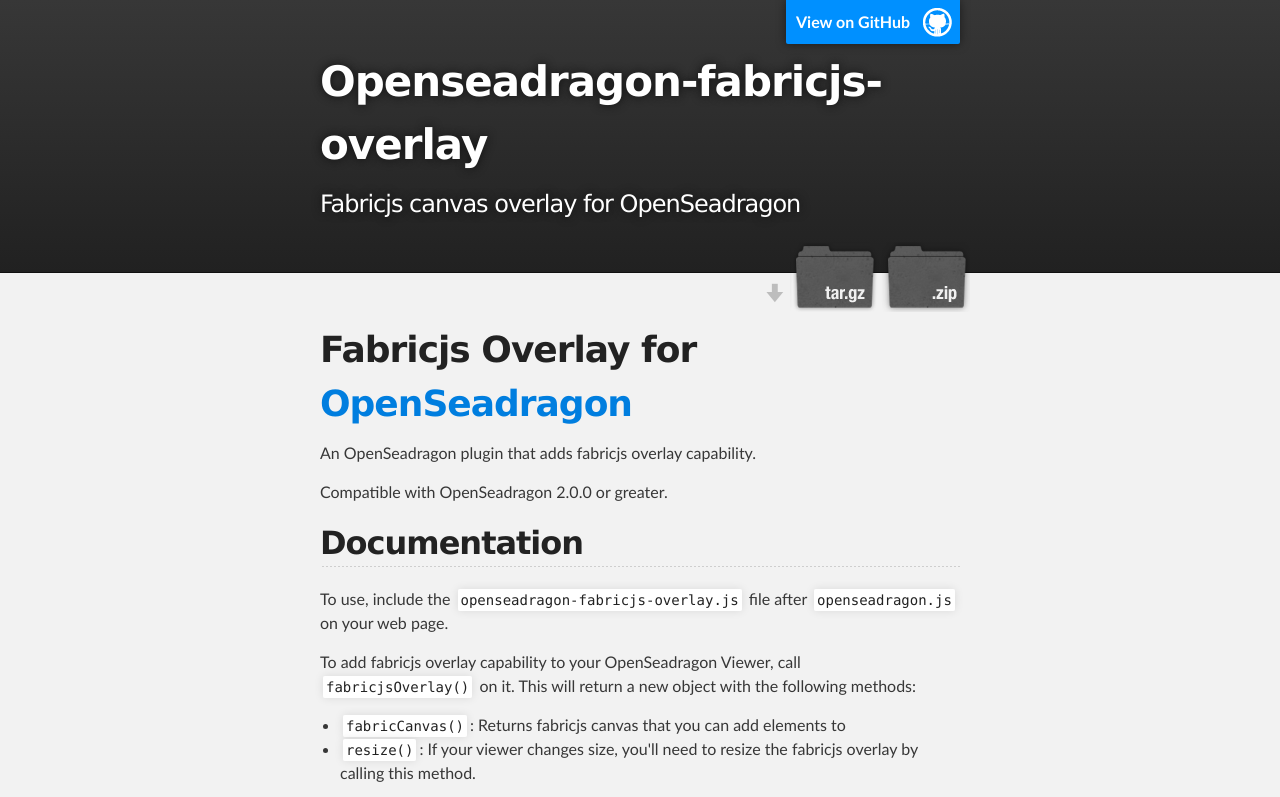
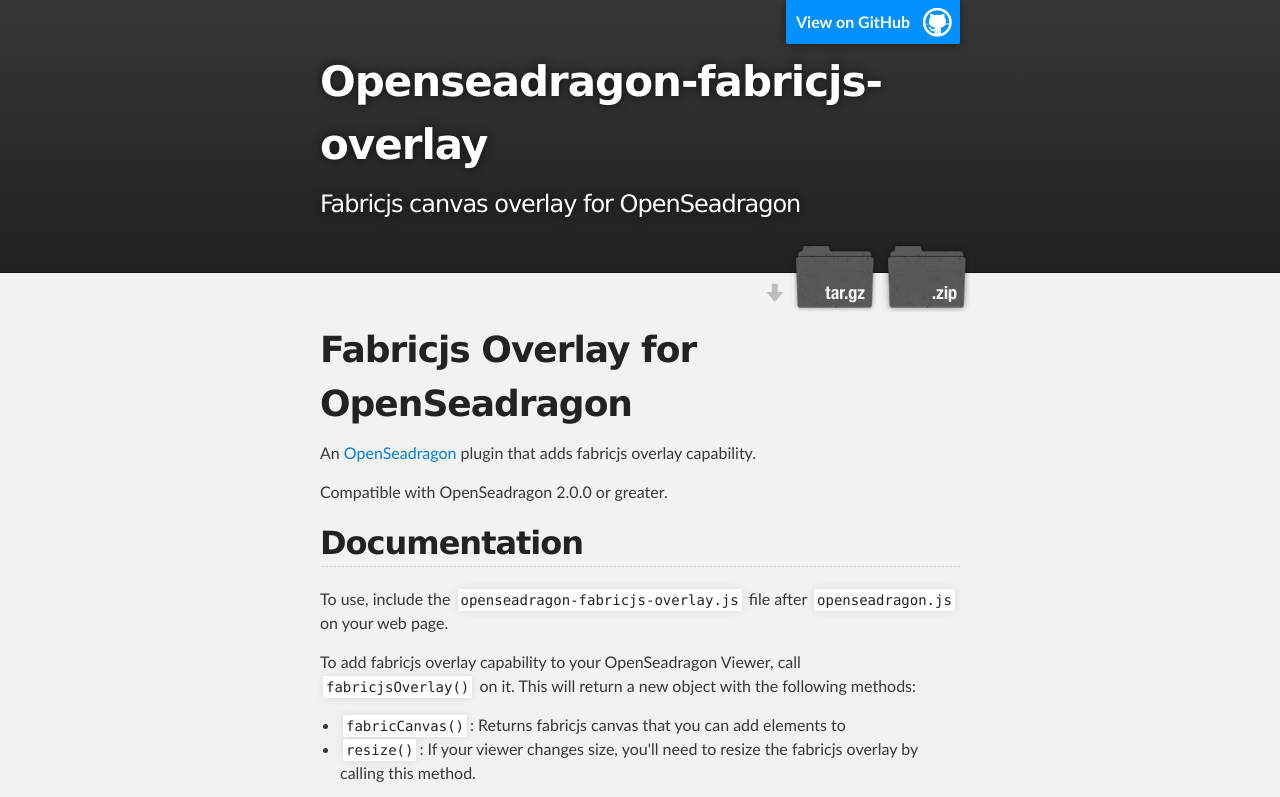
Before and after one commit to altert/OpenseadragonFabricjsOverlay, a plain HTML site: page index.html in a window 1280 px wide. Shown: the top 797 px of the page. Drawn offline with Linux system fonts and the light colour scheme.

Commit message:
Create gh-pages branch via GitHub

```diff
--- a/index.html
+++ b/index.html
@@ -32,10 +32,9 @@
     <div id="main_content_wrap" class="outer">
       <section id="main_content" class="inner">
         <h1>
-<a id="fabricjs-overlay-for-openseadragon" class="anchor" href="#fabricjs-overlay-for-openseadragon" aria-hidden="true"><span aria-hidden="true" class="octicon octicon-link"></span></a>Fabricjs Overlay for <a href="http://openseadragon.github.io">OpenSeadragon</a>
-</h1>
+<a id="fabricjs-overlay-for-openseadragon" class="anchor" href="#fabricjs-overlay-for-openseadragon" aria-hidden="true"><span aria-hidden="true" class="octicon octicon-link"></span></a>Fabricjs Overlay for OpenSeadragon</h1>
 
-<p>An OpenSeadragon plugin that adds fabricjs overlay capability.</p>
+<p>An <a href="http://openseadragon.github.io">OpenSeadragon</a> plugin that adds fabricjs overlay capability.</p>
 
 <p>Compatible with OpenSeadragon 2.0.0 or greater.</p>
 
--- a/params.json
+++ b/params.json
@@ -1 +1 @@
-{"name":"Openseadragon-fabricjs-overlay","tagline":"Fabricjs canvas overlay for OpenSeadragon","body":"# Fabricjs Overlay for [OpenSeadragon](http://openseadragon.github.io)\r\n\r\nAn OpenSeadragon plugin that adds fabricjs overlay capability.\r\n\r\nCompatible with OpenSeadragon 2.0.0 or greater.\r\n\r\n## Documentation\r\n\r\nTo use, include the `openseadragon-fabricjs-overlay.js` file after `openseadragon.js` on your web page.\r\n\r\nTo add fabricjs overlay capability to your OpenSeadragon Viewer, call `fabricjsOverlay()` on it. This will return a new object with the following methods:\r\n\r\n* `fabricCanvas()`: Returns fabricjs canvas that you can add elements to\r\n* `resize()`: If your viewer changes size, you'll need to resize the fabricjs overlay by calling this method.\r\n\r\nSee demo.html for an example of it in use. \r\n","google":"","note":"Don't delete this file! It's used internally to help with page regeneration."}
+{"name":"Openseadragon-fabricjs-overlay","tagline":"Fabricjs canvas overlay for OpenSeadragon","body":"# Fabricjs Overlay for OpenSeadragon\r\n\r\nAn [OpenSeadragon](http://openseadragon.github.io) plugin that adds fabricjs overlay capability.\r\n\r\nCompatible with OpenSeadragon 2.0.0 or greater.\r\n\r\n## Documentation\r\n\r\nTo use, include the `openseadragon-fabricjs-overlay.js` file after `openseadragon.js` on your web page.\r\n\r\nTo add fabricjs overlay capability to your OpenSeadragon Viewer, call `fabricjsOverlay()` on it. This will return a new object with the following methods:\r\n\r\n* `fabricCanvas()`: Returns fabricjs canvas that you can add elements to\r\n* `resize()`: If your viewer changes size, you'll need to resize the fabricjs overlay by calling this method.\r\n\r\nSee demo.html for an example of it in use. ","google":"","note":"Don't delete this file! It's used internally to help with page regeneration."}
```
